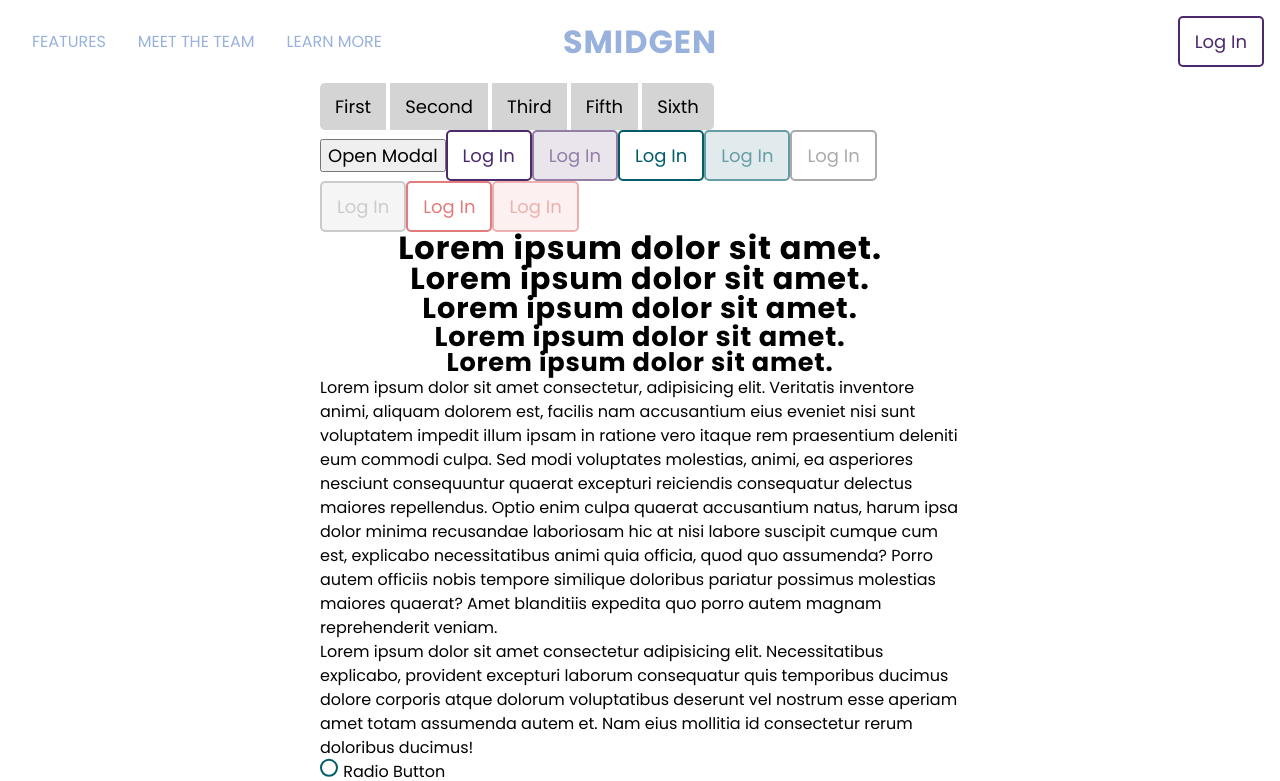
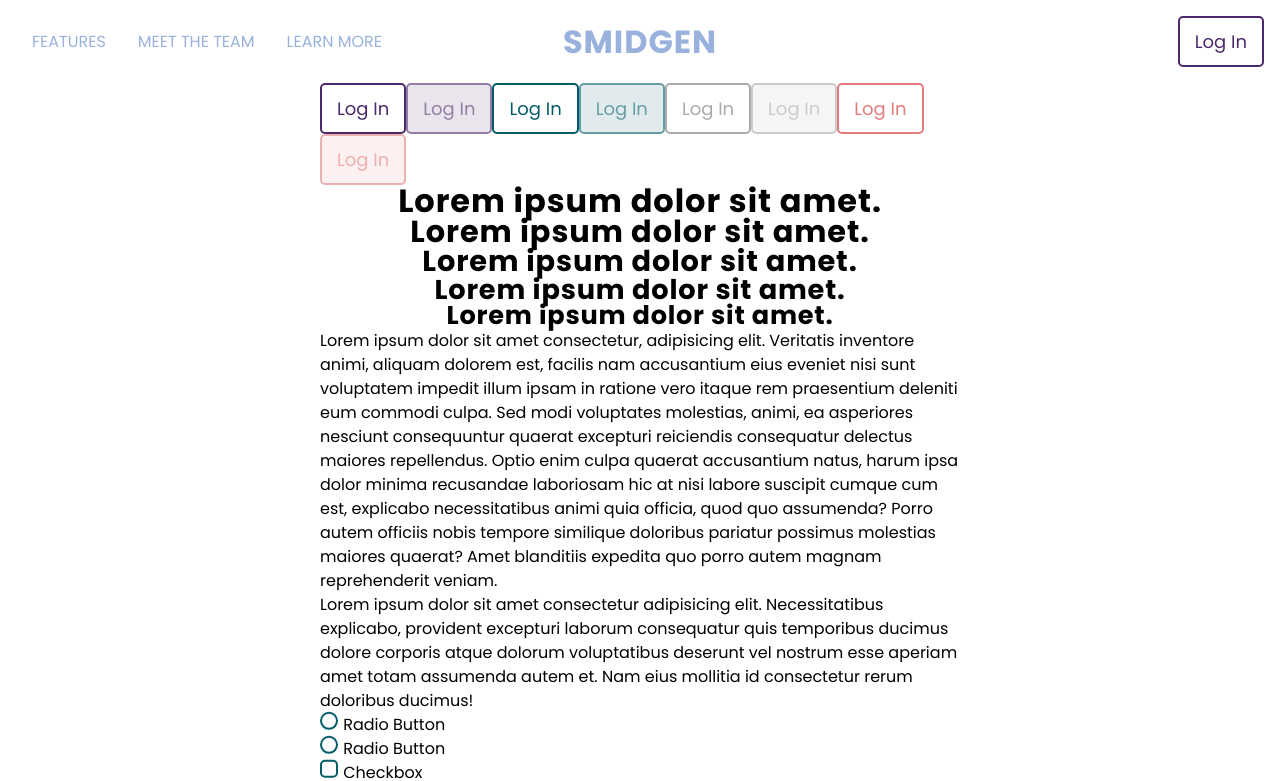
Before and after one commit to Smidgen-Inventory-Management/Landing, a React (Vite) app: page / in a window 1280 px wide. Shown: the top 781 px of the page. Built offline with nearby package versions, Linux system fonts and the light colour scheme; the HTML template or start-up script is replaced by a standard one.

Commit message:
Turned button groups and modal into proper component

```diff
--- a/src/App.tsx
+++ b/src/App.tsx
@@ -1,6 +1,5 @@
 import { useState } from 'react'
 import Navbar from "./components/Navbar"
-import ButtonGroup from "./components/ButtonGroup"
 import TextInput from "./components/TextInput"
 import Modal from "./components/Modal"
 import "./css/reset.css"
@@ -8,18 +7,18 @@ import "./css/global.css"
 import "./css/components.css"
 
 function App() {
-  const [modalOpened, setModalOpened] = useState(false);
-  const toggleModal = () => {
-    setModalOpened(!modalOpened);
-  };
+  const [loginModalOpened, setLoginModalOpened] = useState(false);
+
   return (
-    <body>
     <div className="page-content">
-        <Navbar />
+      <Navbar state={loginModalOpened} setState={setLoginModalOpened} />
       <div className="content">
-          <ButtonGroup />
-          <button onClick={toggleModal}>Open Modal</button>
-          <Modal state={modalOpened} setState={setModalOpened} />
+        <Modal
+          state={loginModalOpened}
+          setState={setLoginModalOpened}
+          header="Login to Smidgen"
+          content={<p>Test Content</p>}
+        />
         <button className="button-primary" disabled={false} >Log In</button>
         <button className="button-primary" disabled={true} >Log In</button>
         <button className="button-tertiary" disabled={false} >Log In</button>
@@ -53,7 +52,6 @@ function App() {
         </select>
       </div>
     </div>
-    </body>
   )
 }
 
--- a/src/components/ButtonGroup.tsx
+++ b/src/components/ButtonGroup.tsx
@@ -1,13 +1,32 @@
 import "../css/components.css"
+import ButtonGroupButton from "./ButtonGroupButton";
 
-export default function ButtonGroup() {
+
+
+export interface ButtonProps {
+  label: string;
+  action: () => void;
+  disabled: boolean;
+}
+
+interface ButtonGroupProps {
+  buttons: ButtonProps[];
+}
+
+const ButtonGroup: React.FC<ButtonGroupProps> = ({ buttons }) => {
   return (
     <div className="button-group-container">
-      <button className="button-group-button" disabled={false} >First</button>
-      <button className="button-group-button" disabled={false} >Second</button>
-      <button className="button-group-button" disabled={false} >Third</button>
-      <button className="button-group-button" disabled={false} >Fifth</button>
-      <button className="button-group-button" disabled={false} >Sixth</button>
+      {buttons.map((button, index) => (
+        <ButtonGroupButton
+          key={index}
+          disabled={button.disabled}
+          label={button.label}
+          action={button.action}
+        />
+      ))}
+
     </div>
-  )
-}
+  );
+};
+
+export default ButtonGroup;
--- /dev/null
+++ b/src/components/ButtonGroupButton.tsx
@@ -0,0 +1,17 @@
+
+interface ButtonGroupProps {
+  disabled: boolean;
+  label: string;
+  action: () => void;
+}
+
+
+const ButtonGroupButton: React.FC<ButtonGroupProps> = ({ disabled, label, action }) => {
+  return (
+    <button onClick={() => action()} disabled={disabled} className="button-group-button">
+      {label}
+    </button>
+  );
+};
+
+export default ButtonGroupButton;
--- a/src/components/Modal.tsx
+++ b/src/components/Modal.tsx
@@ -2,11 +2,13 @@ import "../css/modal.css"
 import React from 'react';
 
 interface ModalProps {
+  header: string;
+  content: JSX.Element;
   state: boolean;
   setState: (state: boolean) => void;
 }
 
-const Modal: React.FC<ModalProps> = ({ state, setState }) => {
+const Modal: React.FC<ModalProps> = ({ header, content, state, setState }) => {
 
   const toggleModal = () => {
     setState(!state);
@@ -18,10 +20,10 @@ const Modal: React.FC<ModalProps> = ({ state, setState }) => {
         <button className="modal-close-button" onClick={toggleModal}>
           X
         </button>
-        <h1 className="modal-header">Modal Header</h1>
+        <h1 className="modal-header">{header}</h1>
         <div className="modal-content">
           <p className="modal-text">
-            Lorem ipsum dolor sit amet, consectetur adipisicing elit. Earum qui hic ratione adipisci molestias incidunt, sed asperiores labore ipsam minus? Vitae eos obcaecati atque perferendis provident magnam fuga corporis dolor necessitatibus quod unde repellendus quia neque quam, porro laborum? Est vel atque a architecto sint earum. Deserunt vero ratione tenetur ullam aperiam eaque cupiditate, similique cum quibusdam labore sint quasi ex voluptates, at assumenda incidunt tempore! Obcaecati facilis rerum quibusdam dignissimos aperiam quaerat asperiores veniam. Quibusdam iste eius quos alias accusamus, eum dolorem magnam minus rem excepturi beatae necessitatibus. Voluptatibus aut sint aperiam maxime perferendis ad, consequuntur nihil consequatur assumenda.
+            {content}
           </p>
         </div>
       </div>
--- a/src/components/navbar.tsx
+++ b/src/components/navbar.tsx
@@ -1,6 +1,14 @@
 import "../css/navbar.css"
 
-export default function Navbar() {
+interface HeaderProps {
+  state: boolean;
+  setState: (state: boolean) => void;
+}
+
+const Navbar: React.FC<HeaderProps> = ({ state, setState }) => {
+  const toggleModal = () => {
+    setState(!state);
+  };
   return (
     <header>
       <nav className="header-container">
@@ -17,9 +25,11 @@ export default function Navbar() {
           </a>
         </div>
         <div className="header-section">
-          <button className="button-primary" disabled={false} >Log In</button>
+          <button onClick={toggleModal} className="button-primary" disabled={false} >Log In</button>
         </div>
       </nav>
     </header>
   )
 }
+
+export default Navbar;
--- a/src/css/components.css
+++ b/src/css/components.css
@@ -1,7 +1,6 @@
 /* Buttons */
 
 /* Button Group */
-
 .button-group-container {
   display: flex;
   justify-content: space-between;
@@ -23,6 +22,10 @@
 
 .button-group-button:last-of-type {
   border-radius: 0 5px 5px 0;
+}
+
+.button-group-button:only-of-type {
+  border-radius: 5px;
 }
 
 .button-group-button:hover,
@@ -286,7 +289,7 @@ input[type="radio"]:focus {
 
 .text-input-subtitle {
   font-size: 0.9em;
-  color: rgba(var(--smidgen-base-black), 0.3);
+  color: rgba(var(--smidgen-text-color), 0.3);
 }
 
 .text-input:hover,
```
Lines whose indentation alone changed are shown as unchanged.
